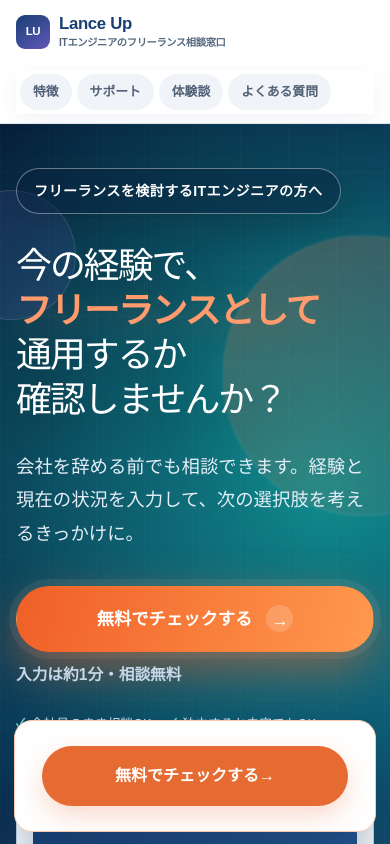
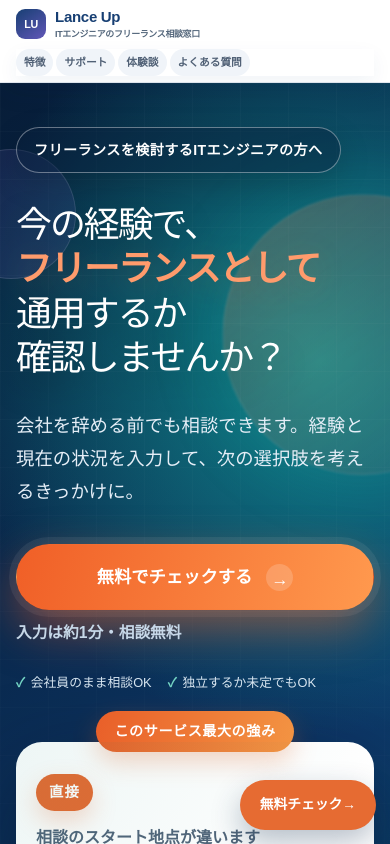
Before and after one commit to chankoxxx/lanceup, a Next.js app: page / in a window 390 px wide. Shown: the top 844 px of the page. Built offline with nearby package versions, Linux system fonts and the light colour scheme; no server answers.

Commit message:
Improve mobile navigation and support layout

```diff
--- a/src/app/globals.css
+++ b/src/app/globals.css
@@ -287,3 +287,32 @@ body{font-size:18px}
   .hero-copy .audience-label,.hero-copy h1,.hero-copy>.lead{left:0}
   .hero-action,.hero-note{padding-right:0}
 }
+
+/* Mobile-only cleanup: remove the obsolete summary, tighten reading, and use a compact CTA bubble. */
+.hero .signal{display:none}
+@media(max-width:800px){
+  .support-section>.container{display:flex;flex-direction:column}
+  .support-intro{display:contents}
+  .support-intro>div:first-child{order:1}
+  .support-grid{order:2;gap:12px;margin-top:24px}
+  .support-promise{order:3;margin-top:14px;padding:18px}
+  .support-flow{order:4}
+  .support-section .title{font-size:clamp(1.85rem,8.4vw,2.25rem);line-height:1.45}
+  .support-section .support-grid article{min-height:0;padding:20px}
+  .support-section .support-grid h3{margin:12px 0 6px;font-size:1.05rem}
+  .support-section .support-grid p{font-size:.94rem;line-height:1.72}
+  .support-promise strong{font-size:.75rem}
+  .support-promise span{font-size:.94rem;line-height:1.72}
+  .quick-panel{right:14px;bottom:calc(14px + env(safe-area-inset-bottom));left:auto;width:auto;padding:0;border:0;border-radius:999px;background:transparent;box-shadow:none}
+  .quick-mobile-link{width:auto!important;min-width:0!important;min-height:50px!important;padding:0 19px!important;border-radius:999px;font-size:.86rem!important;box-shadow:0 12px 30px rgba(20,46,80,.3)!important}
+  .footer{padding-bottom:76px}
+}
+@media(max-width:520px){
+  .site-header .header-inner{padding-bottom:6px}
+  .header-inner .nav{min-height:48px}
+  .brand-mark{width:30px;height:30px;font-size:.67rem}
+  .brand-copy strong{font-size:.94rem}
+  .brand-copy small{font-size:.56rem}
+  .header-tabs{gap:3px;margin-top:1px;padding:0}
+  .header-tabs a{padding:4px 8px;font-size:.67rem}
+}
--- a/src/components/QuickCheckPanel.tsx
+++ b/src/components/QuickCheckPanel.tsx
@@ -5,7 +5,7 @@ import { ContactForm } from "@/components/ContactForm";
 
 export function QuickCheckPanel() {
   return <aside className="quick-panel" aria-label="無料チェック入力フォーム">
-    <Link href="/check" className="btn btn-primary quick-mobile-link">無料でチェックする <span aria-hidden="true">→</span></Link>
+    <Link href="/check" className="btn btn-primary quick-mobile-link">無料チェック <span aria-hidden="true">→</span></Link>
     <div className="quick-panel-head"><span>無料・約1分</span><strong>今の経験を無料チェック</strong><p>右側のフォームだけで送信まで完了できます</p></div>
     <ContactForm variant="sidebar" />
   </aside>;
```
